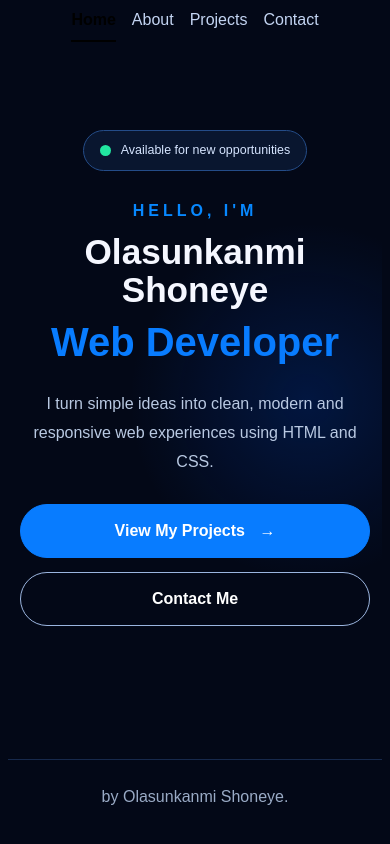
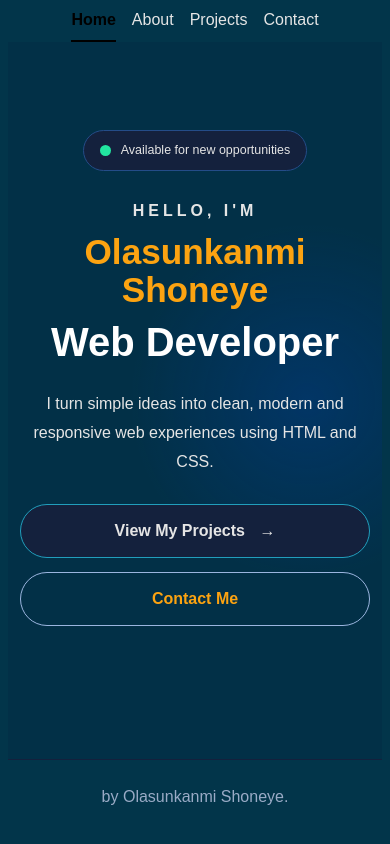
Before and after one commit to SOJ-creator/level1project, a plain HTML site: page index.html in a window 390 px wide. Drawn offline with nearby package versions, Linux system fonts and the light colour scheme.

Commit message:
indexing

```diff
--- a/index.html
+++ b/index.html
@@ -7,12 +7,25 @@
 
     <title>Olasunkanmi Shoneye | Web Developer</title>
 
+    <meta name="description" content="Official website of Olasunkanmi Shoneye. Discover projects, skills, and personal details." />
+
     <link href="https://cdn.jsdelivr.net/npm/bootstrap@6.0.0-alpha.1/dist/css/bootstrap.min.css" rel="stylesheet">
 
     <link href="https://cdn.jsdelivr.net/npm/bootstrap@5.8.3/dist/css/bootstrap.min.css" rel="stylesheet">
 
-    <!-- Custom CSS -->
     <link rel="stylesheet" href="style.css">
+
+    <script type="application/ld+json">
+{
+  "@context": "https://schema.org",
+  "@type": "Person",
+  "name": "Olasunkanmi Shoneye",
+  "url": "https://sojwebhub.vercel.app/",
+  "sameAs": [
+    "https://github.com/SOJ-creator",
+  ]
+}
+</script>
 </head>
 
 <body class="my-sm-5">
@@ -36,7 +49,7 @@
     </nav>
 
 
-    <main class="mainte" style="margin: 0px 100px;">
+    <main class="maint">
         <section class="hero" id="home">
             <div class="container ">
                 <div class="row align-items-center d-flex">
--- a/style.css
+++ b/style.css
@@ -6,14 +6,14 @@
 
 
 body {
-  background: #030817;
-  color: #f5f7ff;
+  background: #02354a;
+  color: #fca311;
   font-family: Arial, Helvetica, sans-serif;
   overflow-x: hidden;
 }
 
 .navbar {
-  background: #050c1d;
+  background: #219ebc;
   border-bottom: 1px solid #17294c;
   padding: 20px 0;
 }
@@ -21,7 +21,7 @@ body {
 .logo {
   font-size: 2.3rem;
   font-weight: 800;
-  color: #fff;
+  color: #e5e5e5;
 }
 
 .logo span {
@@ -33,12 +33,14 @@ body {
 }
 
 .nav-link {
-  color: #c3d4f2;
+  color: #e5e5e5;
   font-size: 1rem;
   transition: color 0.3s ease;
 }
 
-.nav-link:hover,
+.nav-link:hover{
+
+}
 .nav-link.active {
   color: #0788ff;
 }
@@ -54,7 +56,7 @@ body {
       rgba(0, 73, 210, 0.22),
       transparent 38%
     ),
-    #030817;
+    #023047;
 }
 
 .hero-text {
@@ -69,8 +71,8 @@ body {
   padding: 10px 16px;
   border: 1px solid #244c88;
   border-radius: 30px;
-  background: #09162f;
-  color: #d6e5ff;
+  background: #14213d;
+  color: #e5e5e5;
   font-size: 0.9rem;
   margin-bottom: 28px;
 }
@@ -83,7 +85,7 @@ body {
 }
 
 .intro {
-  color: #0788ff;
+  color: #e5e5e5;
   letter-spacing: 4px;
   font-weight: 700;
   margin-bottom: 10px;
@@ -98,13 +100,13 @@ body {
 .hero h2 {
   font-size: clamp(2.5rem, 4.5vw, 4rem);
   font-weight: 800;
-  color: #087cff;
+  color: #ffffff;
   margin-bottom: 24px;
 }
 
 .description {
   max-width: 520px;
-  color: #b9c9e2;
+  color: #e5e5e5;
   font-size: 1.1rem;
   line-height: 1.8;
   margin-bottom: 28px;
@@ -124,9 +126,9 @@ body {
 }
 
 .btn-blue {
-  color: #fff;
-  background: #087cff;
-  border: 1px solid #087cff;
+  color: #e5e5e5;
+  background: #14213d;
+  border: 1px solid #219ebc;
 }
 
 .btn-blue span {
@@ -135,17 +137,17 @@ body {
 
 .btn-blue:hover {
   color: #fff;
-  background: #0065dc;
+  background: #14213d;
   transform: translateY(-3px);
 }
 
 .btn-outline {
-  color: #fff;
+  color: #fca311;
   border: 1px solid #9bb5df;
 }
 
 .btn-outline:hover {
-  color: #fff;
+  color: #e5e5e5;
   background: #122343;
   transform: translateY(-3px);
 }
@@ -160,7 +162,7 @@ body {
   max-width: 600px;
   height: auto;
   object-fit: contain;
-  filter: drop-shadow(0 15px 35px rgba(0, 90, 255, 0.2));
+  filter: drop-shadow(0 15px 35px #14213d);
   position: absolute;
   bottom: 20px;
   left: 800px;
@@ -172,7 +174,7 @@ footer {
   padding: 25px 15px;
   text-align: center;
   color: #9aabc6;
-  border-top: 1px solid #17294c;
+  border-top: 1px solid #14213d;
 }
 
 footer p {
@@ -251,7 +253,7 @@ footer p {
   body{
     /* margin: 0 auto; */
   }
-  .mainte{
+  .maint{
     margin: 0 8px !important;
   }
 }
```
Also changed, not shown: abt.html (+36 -0 lines).
